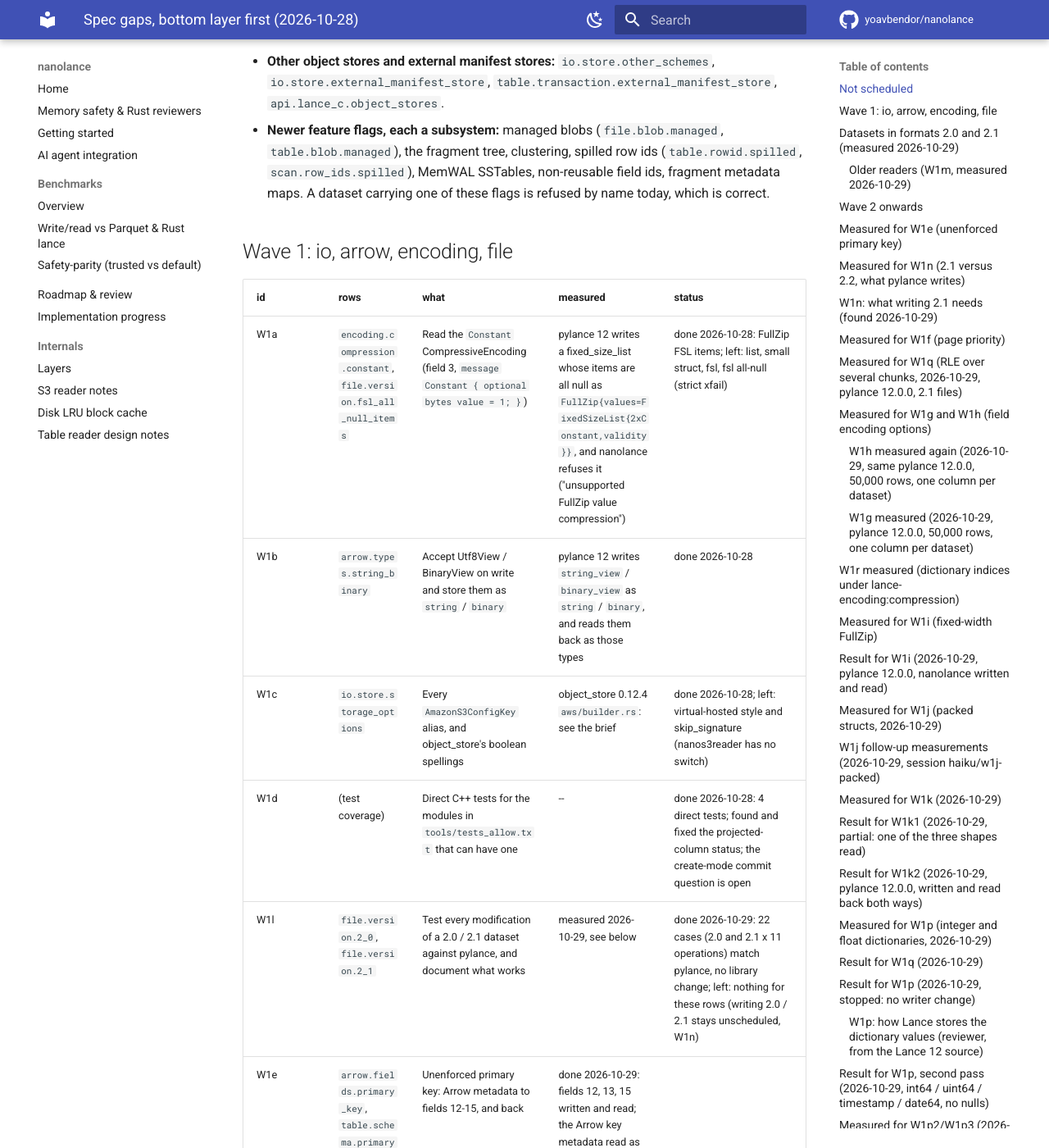
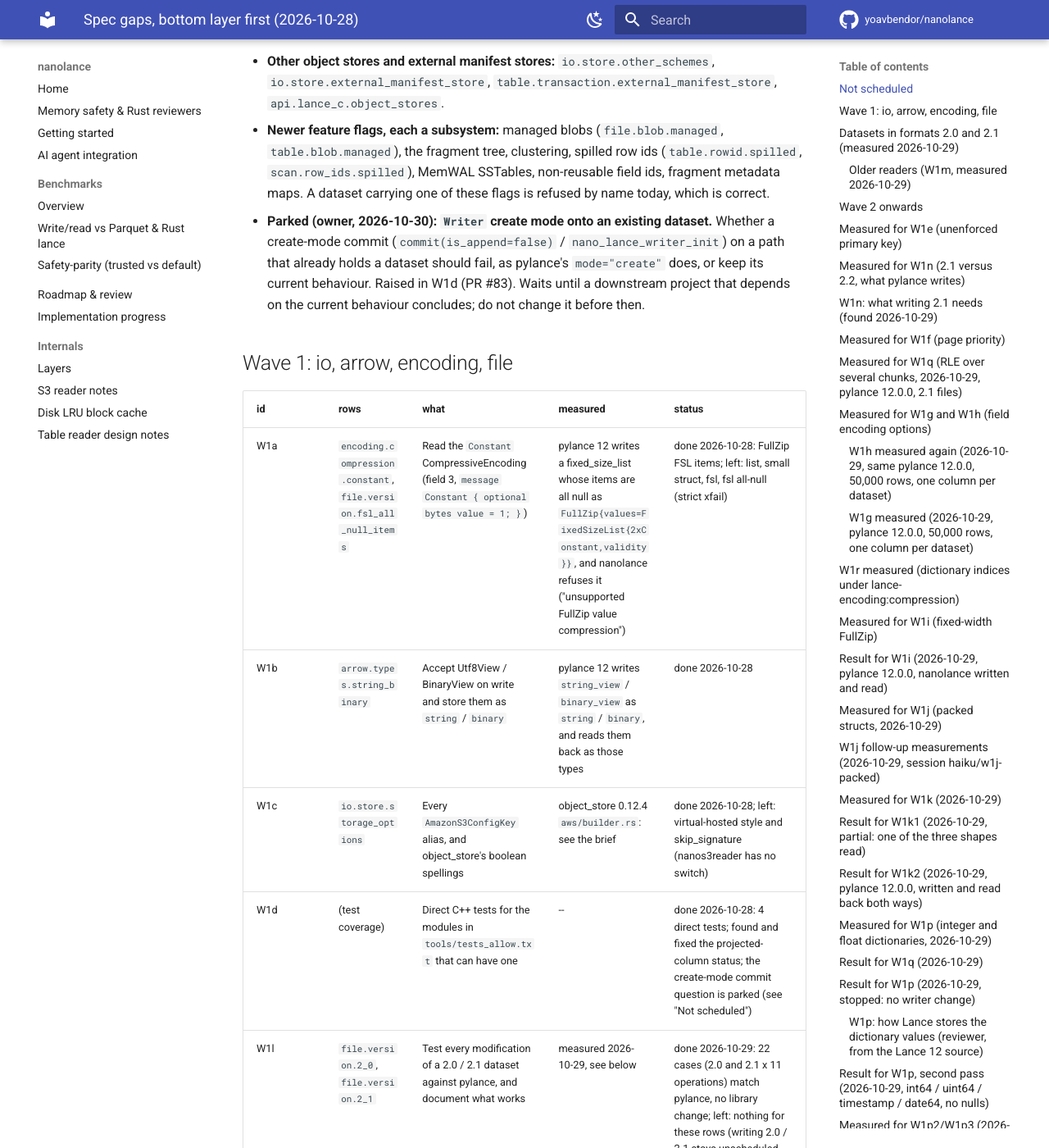
Before and after one commit to yoavbendor/nanolance, an MkDocs documentation site: the page built from docs/tasks/SPEC_GAPS.md, in a window 1280 px wide and 1400 px high, scrolled down 641 px. Shown: the whole window at 82% size. Built offline with MkDocs 1.6.1 and Material for MkDocs 9.7.7, drawn with Linux system fonts in a browser that asks for light colours; comment, search, counter and statistics services are not loaded.

Commit message:
docs: park the Writer create-mode question until a downstream project concludes
Co-Authored-By: Claude Opus 5.5 <noreply@anthropic.com>
Claude-Session: https://claude.ai/code/session_014PGy9PK68gHvyR8T1r5ueY

```diff
--- a/docs/tasks/SPEC_GAPS.md
+++ b/docs/tasks/SPEC_GAPS.md
@@ -25,6 +25,10 @@ These stay as they are until a user asks, or the Lance pin moves:
   the fragment tree, clustering, spilled row ids (`table.rowid.spilled`, `scan.row_ids.spilled`), MemWAL
   SSTables, non-reusable field ids, fragment metadata maps. A dataset carrying one of these flags is refused by
   name today, which is correct.
+- **Parked (owner, 2026-10-30): `Writer` create mode onto an existing dataset.** Whether a create-mode commit
+  (`commit(is_append=false)` / `nano_lance_writer_init`) on a path that already holds a dataset should fail, as
+  pylance's `mode="create"` does, or keep its current behaviour. Raised in W1d (PR #83). Waits until a downstream
+  project that depends on the current behaviour concludes; do not change it before then.
 
 ## Wave 1: io, arrow, encoding, file
 
@@ -33,7 +37,7 @@ These stay as they are until a user asks, or the Lance pin moves:
 | W1a | `encoding.compression.constant`, `file.version.fsl_all_null_items` | Read the `Constant` CompressiveEncoding (field 3, `message Constant { optional bytes value = 1; }`) | pylance 12 writes a fixed_size_list whose items are all null as `FullZip{values=FixedSizeList{2xConstant,validity}}`, and nanolance refuses it ("unsupported FullZip value compression") | done 2026-10-28: FullZip FSL items; left: list<fsl>, small struct<fsl>, fsl<fsl>, fsl<string> all-null (strict xfail) |
 | W1b | `arrow.types.string_binary` | Accept Utf8View / BinaryView on write and store them as `string` / `binary` | pylance 12 writes `string_view` / `binary_view` as `string` / `binary`, and reads them back as those types | done 2026-10-28 |
 | W1c | `io.store.storage_options` | Every `AmazonS3ConfigKey` alias, and object_store's boolean spellings | object_store 0.12.4 `aws/builder.rs`: see the brief | done 2026-10-28; left: virtual-hosted style and skip_signature (nanos3reader has no switch) |
-| W1d | (test coverage) | Direct C++ tests for the modules in `tools/tests_allow.txt` that can have one | -- | done 2026-10-28: 4 direct tests; found and fixed the projected-column status; the create-mode commit question is open |
+| W1d | (test coverage) | Direct C++ tests for the modules in `tools/tests_allow.txt` that can have one | -- | done 2026-10-28: 4 direct tests; found and fixed the projected-column status; the create-mode commit question is parked (see "Not scheduled") |
 | W1l | `file.version.2_0`, `file.version.2_1` | Test every modification of a 2.0 / 2.1 dataset against pylance, and document what works | measured 2026-10-29, see below | done 2026-10-29: 22 cases (2.0 and 2.1 x 11 operations) match pylance, no library change; left: nothing for these rows (writing 2.0 / 2.1 stays unscheduled, W1n) |
 | W1e | `arrow.fields.primary_key`, `table.schema.primary_key` | Unenforced primary key: Arrow metadata to fields 12-15, and back | done 2026-10-29: fields 12, 13, 15 written and read; the Arrow key metadata read as pylance does; pylance's write checks; merge_insert's default key by position. Left: whether pylance writes the key into a data file's schema (not measured); a key nested in a struct as the merge_insert default |
 | W1m | `file.version.2_0`, `file.version.2_1` | Which older pylance / LanceDB releases read a dataset with nanolance's 2.2 files beside 2.0 / 2.1 ones | measured 2026-10-29, see below | done: only pylance 12 and later read the mix |
```
